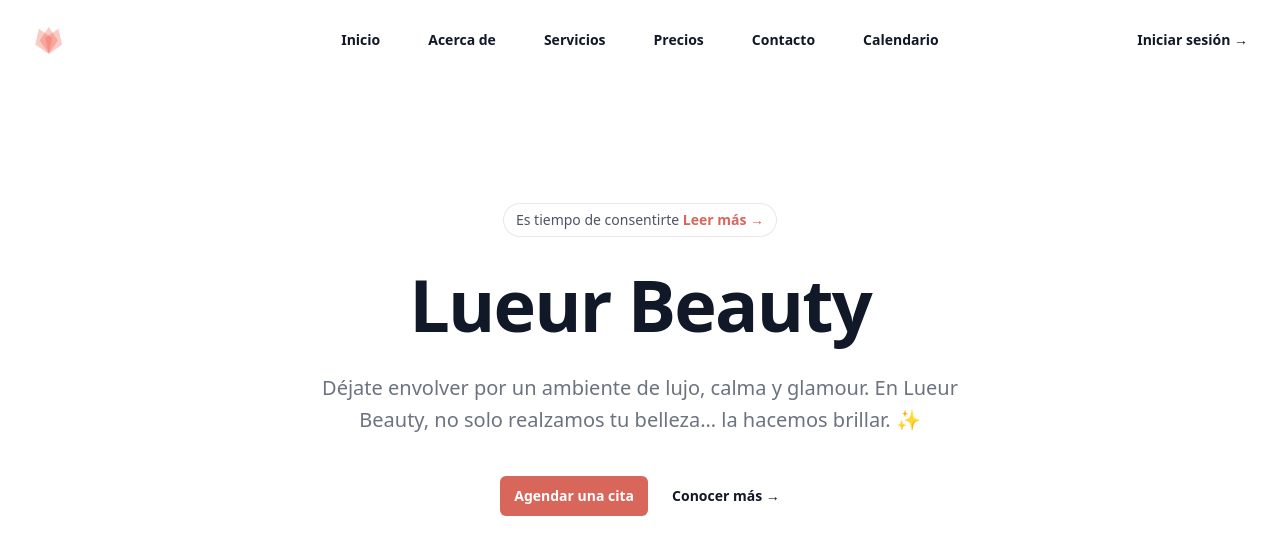
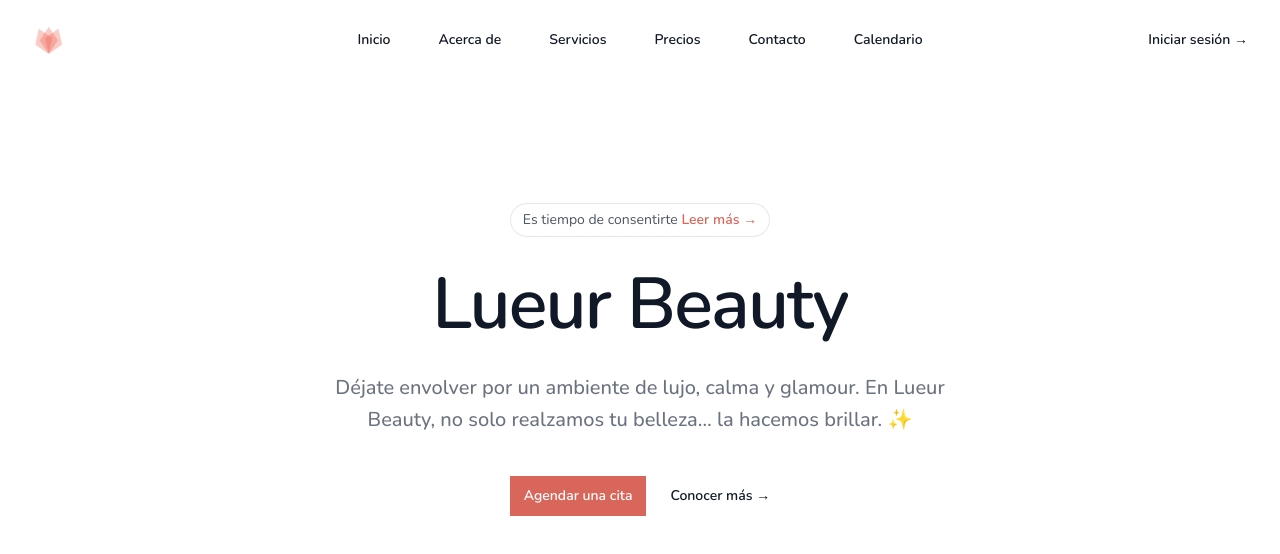
Before and after one commit to AdrianUrtiz/appointment-manager, a Next.js app: page / in a window 1280 px wide. Shown: the top 554 px of the page. Built offline with nearby package versions, Linux system fonts and the light colour scheme.

Commit message:
Agregar fuente Nunito y aplicar en el diseño global

```diff
--- a/src/app/layout.jsx
+++ b/src/app/layout.jsx
@@ -1,5 +1,11 @@
 import '@/assets/globals.css'
 import NavMenu from '@/components/partials/NavMenu'
+import { Nunito } from 'next/font/google'
+
+const nunito = Nunito({
+  subsets: ['latin'],
+  variable: '--font-nunito',
+})
 
 export const metadata = {
   title: 'Appointment Manager',
@@ -8,7 +14,7 @@ export const metadata = {
 
 export default function RootLayout({ children }) {
   return (
-    <html lang='es'>
+    <html lang='es' className={nunito.variable}>
       <body>
         <NavMenu />
         {children}
--- a/src/assets/globals.css
+++ b/src/assets/globals.css
@@ -28,7 +28,7 @@
     --chart-3: 197 37% 24%;
     --chart-4: 43 74% 66%;
     --chart-5: 27 87% 67%;
-    --radius: 0.5rem
+    --radius: 0.5rem --font-nunito: 'Nunito', sans-serif;
   }
   .dark {
     --background: 0 0% 3.9%;
@@ -54,7 +54,7 @@
     --chart-2: 160 60% 45%;
     --chart-3: 30 80% 55%;
     --chart-4: 280 65% 60%;
-    --chart-5: 340 75% 55%
+    --chart-5: 340 75% 55%;
   }
 }
 
@@ -64,5 +64,6 @@
   }
   body {
     @apply bg-background text-foreground;
+    font-family: var(--font-nunito);
   }
 }
```
